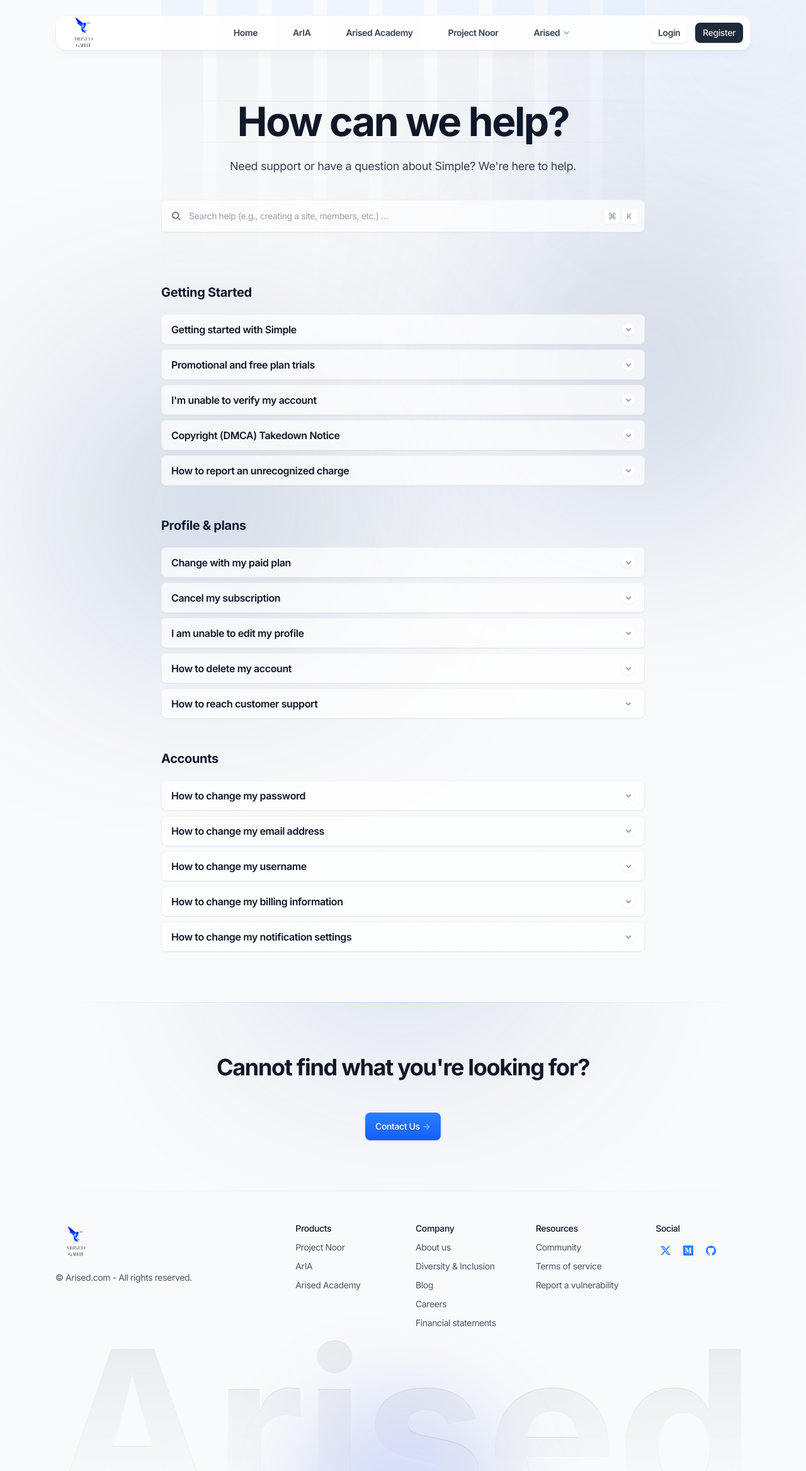
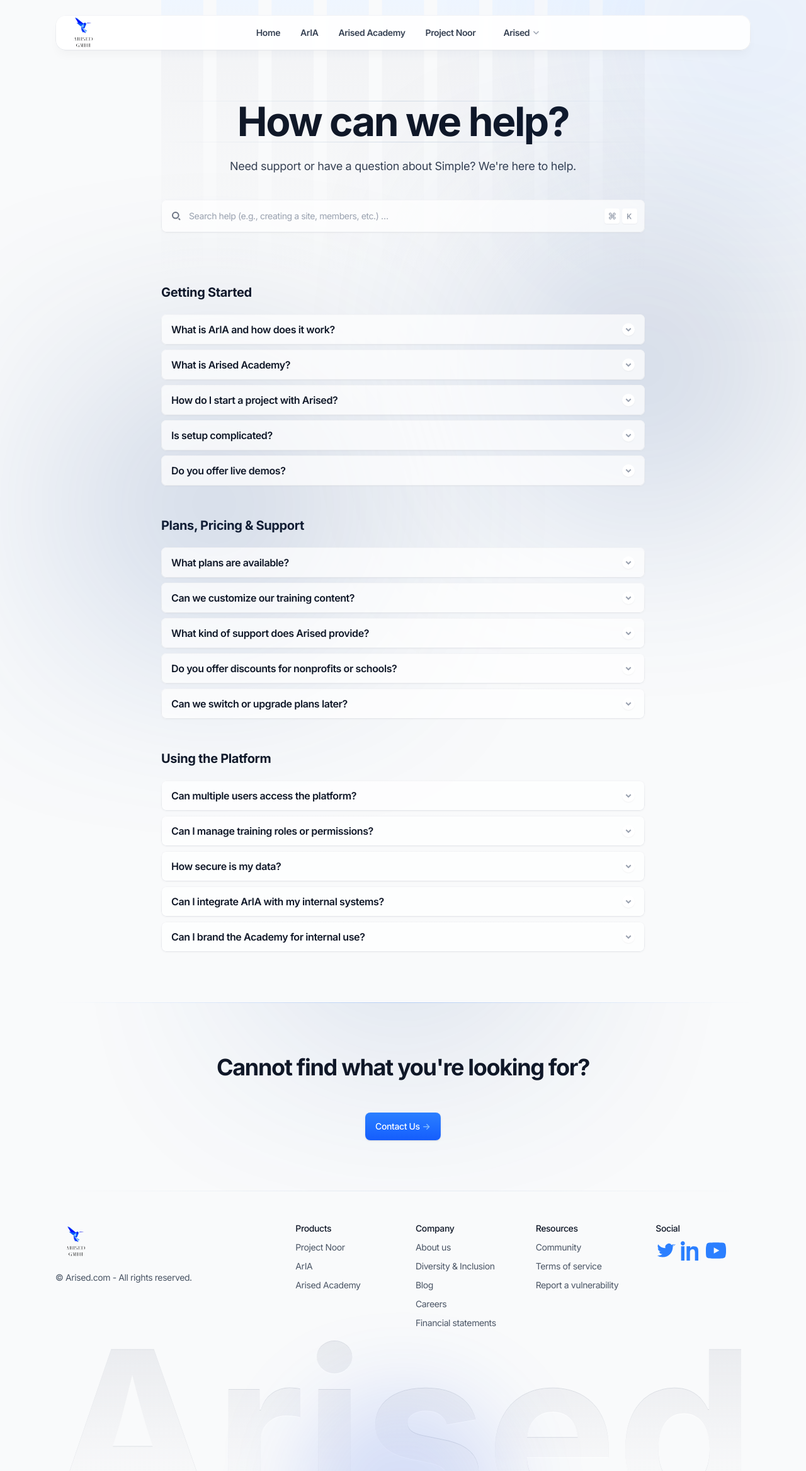
Before and after one commit to yassbek/arised-template, a Next.js app: page /support in a window 1280 px wide. Shown: the whole page at 63% size. Built offline with nearby package versions, Linux system fonts and the light colour scheme.

Commit message:
footer, contact, support changes

```diff
--- a/app/(default)/academy/hero.tsx
+++ b/app/(default)/academy/hero.tsx
@@ -31,7 +31,7 @@
                   </span>
                 </a>
                 <a
-                  href="#contact"
+                  href="/contact"
                   className="btn w-full border border-blue-600 text-blue-600 hover:bg-blue-50 transition sm:w-auto"
                 >
                   Talk to a Training Expert
--- a/app/(default)/academy/page.tsx
+++ b/app/(default)/academy/page.tsx
@@ -3,9 +3,7 @@
 
 import { useRef } from "react";
 import Hero from "./hero";
-import AppList from "@/components/app-list";
 import Cta from "@/components/cta-alternative";
-import Header from "@/components/ui/header";
 import WhatItDoesSection from "@/components/what_it_does_academy";
 import WhoItsForSection from "@/components/who_its_for_academy";
 import HowItWorksSection from "@/components/how-it-works-academy";
@@ -35,7 +33,7 @@
       <Cta
         heading="Create your next project with Arised"
         buttonText="Get a Quote"
-        buttonLink="#0"
+        buttonLink="/contact"
       />
     </>
   );
--- a/app/(default)/aria/page.tsx
+++ b/app/(default)/aria/page.tsx
@@ -26,7 +26,7 @@
       <Cta
         heading="Automize your workflows with ArIA"
         buttonText="Get a Quote"
-        buttonLink="#0"
+        buttonLink="/contact"
       />
     </>
   );
--- a/app/(default)/support/page.tsx
+++ b/app/(default)/support/page.tsx
@@ -1,5 +1,5 @@
 export const metadata = {
-  title: "Support - Simple",
+  title: "Support - Arised",
   description: "Page description",
 };
 
@@ -16,7 +16,7 @@
         className="overflow-hidden"
         heading="Cannot find what you're looking for?"
         buttonText="Contact Us"
-        buttonLink="#0"
+        buttonLink="/contact"
       />
     </>
   );
--- a/components/cta.tsx
+++ b/components/cta.tsx
@@ -30,7 +30,7 @@
             <div className="mx-auto max-w-xs sm:flex sm:max-w-none sm:justify-center">
               <a
                 className="btn group mb-4 w-full bg-linear-to-t from-blue-600 to-blue-500 bg-[length:100%_100%] bg-[bottom] text-white shadow-sm hover:bg-[length:100%_150%] sm:mb-0 sm:w-auto"
-                href="#0"
+                href="/contact"
               >
                 <span className="relative inline-flex items-center">
                   Contact Us!{" "}
--- a/components/faqs-02.tsx
+++ b/components/faqs-02.tsx
@@ -3,87 +3,89 @@
 export default function Faqs() {
   const faqs01 = [
     {
-      question: "Getting started with Simple",
+      question: "What is ArIA and how does it work?",
       answer:
-        "Simple is designed to be user-friendly and intuitive, while Complex is more robust and feature-rich. Both tools are great for creating websites, but Simple is ideal for beginners and small businesses, while Complex is better suited for larger organizations and developers.",
+        "ArIA is our intelligent automation agent that visually integrates with your legacy software — no APIs or code changes required. It observes workflows, learns user behavior, and automates repetitive tasks intelligently.",
     },
     {
-      question: "Promotional and free plan trials",
+      question: "What is Arised Academy?",
       answer:
-        "Yes, but you'll still pay the remainder of the term for the plan you signed up for.",
+        "Arised Academy is a conversational training platform. It simulates realistic dialogue scenarios to train your team in customer service, sales, HR, and more — powered by LLMs.",
     },
     {
-      question: "I'm unable to verify my account",
+      question: "How do I start a project with Arised?",
       answer:
-        "Yes, but you'll still pay the remainder of the term for the plan you signed up for.",
+        "It usually begins with a short workshop to map out your use case. After that, we build a pilot solution, which we refine and scale collaboratively.",
     },
     {
-      question: "Copyright (DMCA) Takedown Notice",
+      question: "Is setup complicated?",
       answer:
-        "Support is available 24/7 via email, chat, and phone. We're here to help you with any questions or concerns you may have.",
+        "Not at all. ArIA is plug-and-play with your existing software, and Academy runs in any browser. No installation, no tech headaches.",
     },
     {
-      question: "How to report an unrecognized charge",
+      question: "Do you offer live demos?",
       answer:
-        "Yes! You can invite clients or coworkers to collaborate on your projects, and they can upload their own content.",
+        "Yes! Reach out through our contact form and we’ll schedule a personalized walkthrough of either platform.",
     },
   ];
 
   const faqs02 = [
     {
-      question: "Change with my paid plan",
+      question: "What plans are available?",
       answer:
-        "Simple is designed to be user-friendly and intuitive, while Complex is more robust and feature-rich. Both tools are great for creating websites, but Simple is ideal for beginners and small businesses, while Complex is better suited for larger organizations and developers.",
+        "We offer modular pricing depending on your needs — from starter pilots to enterprise-scale automation and training. Academy also offers a per-seat or per-module model.",
     },
     {
-      question: "Cancel my subscription",
+      question: "Can we customize our training content?",
       answer:
-        "Yes, but you'll still pay the remainder of the term for the plan you signed up for.",
+        "Absolutely. You can start with ready-made scenarios, or have us build custom dialog flows tailored to your team, brand voice, and use cases.",
     },
     {
-      question: "I am unable to edit my profile",
+      question: "What kind of support does Arised provide?",
       answer:
-        "Yes, but you'll still pay the remainder of the term for the plan you signed up for.",
+        "We offer guided onboarding, real-time monitoring tools, and ongoing support through Slack, email, or direct calls — depending on your plan.",
     },
     {
-      question: "How to delete my account",
+      question: "Do you offer discounts for nonprofits or schools?",
       answer:
-        "Support is available 24/7 via email, chat, and phone. We're here to help you with any questions or concerns you may have.",
+        "Yes — especially for education-focused partners using Project Noor or Arised Academy. Reach out for a tailored quote.",
     },
     {
-      question: "How to reach customer support",
+      question: "Can we switch or upgrade plans later?",
       answer:
-        "Yes! You can invite clients or coworkers to collaborate on your projects, and they can upload their own content.",
+        "Yes, our plans are designed to scale with you. You can upgrade, expand usage, or add features as your needs evolve.",
     },
   ];
 
+
   const faqs03 = [
     {
-      question: "How to change my password",
+      question: "Can multiple users access the platform?",
       answer:
-        "Simple is designed to be user-friendly and intuitive, while Complex is more robust and feature-rich. Both tools are great for creating websites, but Simple is ideal for beginners and small businesses, while Complex is better suited for larger organizations and developers.",
+        "Yes. You can invite collaborators, assign roles, and track performance across users — whether in ArIA or Academy.",
     },
     {
-      question: "How to change my email address",
+      question: "Can I manage training roles or permissions?",
       answer:
-        "Yes, but you'll still pay the remainder of the term for the plan you signed up for.",
+        "Yes. In Academy, you can control access per scenario or module, and assign training tasks to specific roles or departments.",
     },
     {
-      question: "How to change my username",
+      question: "How secure is my data?",
       answer:
-        "Yes, but you'll still pay the remainder of the term for the plan you signed up for.",
+        "We follow strict GDPR-compliant standards, offer secure hosting, and provide optional on-premise deployments for high-security clients.",
     },
     {
-      question: "How to change my billing information",
+      question: "Can I integrate ArIA with my internal systems?",
       answer:
-        "Support is available 24/7 via email, chat, and phone. We're here to help you with any questions or concerns you may have.",
+        "Yes — visually via the UI. ArIA doesn't require APIs, but we can also add logic hooks or hybrid connections if needed.",
     },
     {
-      question: "How to change my notification settings",
+      question: "Can I brand the Academy for internal use?",
       answer:
-        "Yes! You can invite clients or coworkers to collaborate on your projects, and they can upload their own content.",
+        "Yes, we offer white-labeling options, so your teams feel like they're using your own internal platform — not a third-party tool.",
     },
   ];
+
 
   return (
     <section>
@@ -107,7 +109,7 @@
             </div>
             {/* Profile & plans */}
             <div>
-              <h2 className="mb-5 text-xl font-bold">Profile & plans</h2>
+              <h2 className="mb-5 text-xl font-bold">Plans, Pricing & Support</h2>
               <div className="space-y-2">
                 {faqs02.map((faq, index) => (
                   <Accordion
@@ -122,7 +124,7 @@
             </div>
             {/* Accounts */}
             <div>
-              <h2 className="mb-5 text-xl font-bold">Accounts</h2>
+              <h2 className="mb-5 text-xl font-bold">Using the Platform</h2>
               <div className="space-y-2">
                 {faqs03.map((faq, index) => (
                   <Accordion
--- a/components/ui/footer.tsx
+++ b/components/ui/footer.tsx
@@ -7,7 +7,11 @@
       <div className="mx-auto max-w-6xl px-4 sm:px-6">
         {/* Top area: Blocks */}
         <div
-          className={`grid gap-10 py-8 sm:grid-cols-12 md:py-12 ${border ? "border-t [border-image:linear-gradient(to_right,transparent,var(--color-slate-200),transparent)1]" : ""}`}
+          className={`grid gap-10 py-8 sm:grid-cols-12 md:py-12 ${
+            border
+              ? "border-t [border-image:linear-gradient(to_right,transparent,var(--color-slate-200),transparent)1]"
+              : ""
+          }`}
         >
           {/* 1st block */}
           <div className="space-y-2 sm:col-span-12 lg:col-span-4">
@@ -25,29 +29,28 @@
             <ul className="space-y-2 text-sm">
               <li>
                 <Link
+                  href="https://www.project-noor.eu"
                   className="text-gray-600 transition hover:text-gray-900"
-                  href="https://www.project-noor.eu"
                 >
                   Project Noor
                 </Link>
               </li>
               <li>
                 <Link
+                  href="/aria"
                   className="text-gray-600 transition hover:text-gray-900"
-                  href="/aria"
                 >
                   ArIA
                 </Link>
               </li>
               <li>
                 <Link
+                  href="/academy"
                   className="text-gray-600 transition hover:text-gray-900"
-                  href="/academy"
                 >
                   Arised Academy
                 </Link>
               </li>
-
             </ul>
           </div>
 
@@ -57,40 +60,40 @@
             <ul className="space-y-2 text-sm">
               <li>
                 <Link
+                  href="/aboutus"
                   className="text-gray-600 transition hover:text-gray-900"
-                  href="/aboutus"
                 >
                   About us
                 </Link>
               </li>
               <li>
                 <Link
+                  href="#0"
                   className="text-gray-600 transition hover:text-gray-900"
-                  href="#0"
                 >
-                  Diversity & Inclusion
+                  Diversity &amp; Inclusion
                 </Link>
               </li>
               <li>
                 <Link
+                  href="#0"
                   className="text-gray-600 transition hover:text-gray-900"
-                  href="#0"
                 >
                   Blog
                 </Link>
               </li>
               <li>
                 <Link
+                  href="#0"
                   className="text-gray-600 transition hover:text-gray-900"
-                  href="#0"
                 >
                   Careers
                 </Link>
               </li>
               <li>
                 <Link
+                  href="#0"
                   className="text-gray-600 transition hover:text-gray-900"
-                  href="#0"
                 >
                   Financial statements
                 </Link>
@@ -104,24 +107,24 @@
             <ul className="space-y-2 text-sm">
               <li>
                 <Link
+                  href="#0"
                   className="text-gray-600 transition hover:text-gray-900"
-                  href="#0"
                 >
                   Community
                 </Link>
               </li>
               <li>
                 <Link
+                  href="#0"
                   className="text-gray-600 transition hover:text-gray-900"
-                  href="#0"
                 >
                   Terms of service
                 </Link>
               </li>
               <li>
                 <Link
+                  href="#0"
                   className="text-gray-600 transition hover:text-gray-900"
-                  href="#0"
                 >
                   Report a vulnerability
                 </Link>
@@ -132,49 +135,60 @@
           {/* 5th block */}
           <div className="space-y-2 sm:col-span-6 md:col-span-3 lg:col-span-2">
             <h3 className="text-sm font-medium">Social</h3>
-            <ul className="flex gap-1">
+            <ul className="flex gap-2">
+              {/* Twitter */}
               <li>
                 <Link
+                  href="https://twitter.com/ProjNoor"
+                  target="_blank"
+                  rel="noopener noreferrer"
+                  aria-label="Twitter"
                   className="flex items-center justify-center text-blue-500 transition hover:text-blue-600"
-                  href="#0"
-                  aria-label="Twitter"
                 >
                   <svg
+                    xmlns="http://www.w3.org/2000/svg"
+                    viewBox="0 0 24 24"
                     className="h-8 w-8 fill-current"
-                    viewBox="0 0 32 32"
-                    xmlns="http://www.w3.org/2000/svg"
                   >
-                    <path d="m13.063 9 3.495 4.475L20.601 9h2.454l-5.359 5.931L24 23h-4.938l-3.866-4.893L10.771 23H8.316l5.735-6.342L8 9h5.063Zm-.74 1.347h-1.457l8.875 11.232h1.36l-8.778-11.232Z"></path>
+                    <path d="M22.46 6c-.77.35-1.6.58-2.46.69a4.27 4.27 0 0 0 1.88-2.36 8.56 8.56 0 0 1-2.71 1.03 4.26 4.26 0 0 0-7.4 3.89A12.06 12.06 0 0 1 3.15 4.6a4.26 4.26 0 0 0 1.32 5.68A4.2 4.2 0 0 1 2.8 9v.05a4.26 4.26 0 0 0 3.42 4.17 4.3 4.3 0 0 1-1.93.07 4.27 4.27 0 0 0 3.98 2.96 8.54 8.54 0 0 1-5.3 1.83c-.34 0-.67-.02-1-.06a12.07 12.07 0 0 0 6.52 1.91c7.83 0 12.11-6.49 12.11-12.11 0-.18-.01-.36-.02-.54A8.6 8.6 0 0 0 24 4.59a8.52 8.52 0 0 1-2.54.7Z" />
                   </svg>
                 </Link>
               </li>
+
+              {/* LinkedIn */}
               <li>
                 <Link
+                  href="https://linkedin.com/company/project-noor-eu"
+                  target="_blank"
+                  rel="noopener noreferrer"
+                  aria-label="LinkedIn"
                   className="flex items-center justify-center text-blue-500 transition hover:text-blue-600"
-                  href="#0"
-                  aria-label="Medium"
                 >
                   <svg
+                    xmlns="http://www.w3.org/2000/svg"
+                    viewBox="0 0 24 24"
                     className="h-8 w-8 fill-current"
-                    viewBox="0 0 32 32"
-                    xmlns="http://www.w3.org/2000/svg"
                   >
-                    <path d="M23 8H9a1 1 0 0 0-1 1v14a1 1 0 0 0 1 1h14a1 1 0 0 0 1-1V9a1 1 0 0 0-1-1Zm-1.708 3.791-.858.823a.251.251 0 0 0-.1.241V18.9a.251.251 0 0 0 .1.241l.838.823v.181h-4.215v-.181l.868-.843c.085-.085.085-.11.085-.241v-4.887l-2.41 6.131h-.329l-2.81-6.13V18.1a.567.567 0 0 0 .156.472l1.129 1.37v.181h-3.2v-.181l1.129-1.37a.547.547 0 0 0 .146-.472v-4.749a.416.416 0 0 0-.138-.351l-1-1.209v-.181H13.8l2.4 5.283 2.122-5.283h2.971l-.001.181Z"></path>
+                    <path d="M4.98 3.5C4.98 4.88 3.86 6 2.5 6S0 4.88 0 3.5 1.12 1 2.5 1 4.98 2.12 4.98 3.5zM.5 7h4V24h-4V7zm7 0h3.857v2.233h.057c.537-1.017 1.848-2.233 3.803-2.233C20.246 7 21 9.15 21 13.298V24h-4v-9.62c0-2.294-.82-3.86-2.875-3.86-1.568 0-2.505 1.055-2.915 2.075-.15.365-.188.876-.188 1.389V24h-4V7z" />
                   </svg>
                 </Link>
               </li>
+
+              {/* YouTube */}
               <li>
                 <Link
+                  href="https://www.youtube.com/@ProjectNoor-eu"
+                  target="_blank"
+                  rel="noopener noreferrer"
+                  aria-label="YouTube"
                   className="flex items-center justify-center text-blue-500 transition hover:text-blue-600"
-                  href="#0"
-                  aria-label="Github"
                 >
                   <svg
+                    xmlns="http://www.w3.org/2000/svg"
+                    viewBox="0 0 24 24"
                     className="h-8 w-8 fill-current"
-                    viewBox="0 0 32 32"
-                    xmlns="http://www.w3.org/2000/svg"
                   >
-                    <path d="M16 8.2c-4.4 0-8 3.6-8 8 0 3.5 2.3 6.5 5.5 7.6.4.1.5-.2.5-.4V22c-2.2.5-2.7-1-2.7-1-.4-.9-.9-1.2-.9-1.2-.7-.5.1-.5.1-.5.8.1 1.2.8 1.2.8.7 1.3 1.9.9 2.3.7.1-.5.3-.9.5-1.1-1.8-.2-3.6-.9-3.6-4 0-.9.3-1.6.8-2.1-.1-.2-.4-1 .1-2.1 0 0 .7-.2 2.2.8.6-.2 1.3-.3 2-.3s1.4.1 2 .3c1.5-1 2.2-.8 2.2-.8.4 1.1.2 1.9.1 2.1.5.6.8 1.3.8 2.1 0 3.1-1.9 3.7-3.7 3.9.3.4.6.9.6 1.6v2.2c0 .2.1.5.6.4 3.2-1.1 5.5-4.1 5.5-7.6-.1-4.4-3.7-8-8.1-8z"></path>
+                    <path d="M23.5 6.2s-.2-1.6-.8-2.3c-.8-.9-1.7-.9-2.1-1C17.8 2.5 12 2.5 12 2.5s-5.8 0-8.6.4c-.4.1-1.3.1-2.1 1-.6.7-.8 2.3-.8 2.3S0 8.1 0 10v4c0 1.9.2 3.8.2 3.8s.2 1.6.8 2.3c.8.9 1.8.9 2.3 1C6.2 21.5 12 21.5 12 21.5s5.8 0 8.6-.4c.4-.1 1.3-.1 2.1-1 .6-.7.8-2.3.8-2.3S24 15.9 24 14v-4c0-1.9-.5-3.8-.5-3.8zM9.5 15.5v-7l6.5 3.5-6.5 3.5z" />
                   </svg>
                 </Link>
               </li>
@@ -185,7 +199,9 @@
 
       {/* Big text */}
       <div className="relative -mt-16 h-60 w-full -z-10" aria-hidden="true">
-        <div className="pointer-events-none absolute left-1/2 -z-10 -translate-x-1/2 text-center text-[348px] font-bold leading-none before:bg-linear-to-b before:from-gray-200 before:to-gray-100/30 before:to-80% before:bg-clip-text before:text-transparent before:content-['Arised'] after:absolute after:inset-0 after:bg-gray-300/70 after:bg-clip-text after:text-transparent after:mix-blend-darken after:content-['Arised'] after:[text-shadow:0_1px_0_white]"></div>
+        <div
+          className="pointer-events-none absolute left-1/2 -z-10 -translate-x-1/2 text-center text-[348px] font-bold leading-none before:bg-linear-to-b before:from-gray-200 before:to-gray-100/30 before:to-80% before:bg-clip-text before:text-transparent before:content-['Arised'] after:absolute after:inset-0 after:bg-gray-300/70 after:bg-clip-text after:text-transparent after:mix-blend-darken after:content-['Arised'] after:[text-shadow:0_1px_0_white]"
+        ></div>
         {/* Glow */}
         <div
           className="absolute bottom-0 left-1/2 -translate-x-1/2 translate-y-2/3"
--- a/components/ui/header.tsx
+++ b/components/ui/header.tsx
@@ -8,16 +8,16 @@
     <header className="fixed top-2 z-30 w-full md:top-6">
       <div className="mx-auto max-w-6xl px-4 sm:px-6">
         <div className="relative flex h-14 items-center justify-between gap-3 rounded-2xl bg-white/90 px-3 shadow-lg shadow-black/[0.03] backdrop-blur-xs before:pointer-events-none before:absolute before:inset-0 before:rounded-[inherit] before:border before:border-transparent before:[background:linear-gradient(var(--color-gray-100),var(--color-gray-200))_border-box] before:[mask-composite:exclude_!important] before:[mask:linear-gradient(white_0_0)_padding-box,_linear-gradient(white_0_0)]">
-          {/* Site branding */}
-          <div className="flex flex-1 items-center">
+
+          {/* Left: Logo */}
+          <div className="flex items-center">
             <Logo />
           </div>
 
-          {/* Desktop navigation */}
-          <nav className="hidden md:flex md:grow">
-            {/* Desktop menu links */}
-            <ul className="flex grow flex-wrap items-center justify-center gap-4 text-sm lg:gap-8">
-              <li className="px-3 py-1">
+          {/* Center: Navigation */}
+          <nav className="absolute left-1/2 top-1/2 -translate-x-1/2 -translate-y-1/2 hidden md:flex">
+            <ul className="flex flex-wrap items-center gap-4 text-sm lg:gap-8">
+              <li>
                 <Link
                   href="/"
                   className="flex items-center text-gray-700 transition hover:text-gray-900 font-semibold"
@@ -25,7 +25,7 @@
                   Home
                 </Link>
               </li>
-              <li className="px-3 py-1">
+              <li>
                 <Link
                   href="/aria"
                   className="flex items-center text-gray-700 transition hover:text-gray-900 font-semibold"
@@ -33,7 +33,7 @@
                   ArIA
                 </Link>
               </li>
-              <li className="px-3 py-1">
+              <li>
                 <Link
                   href="/academy"
                   className="flex items-center text-gray-700 transition hover:text-gray-900 font-semibold"
@@ -41,18 +41,16 @@
                   Arised Academy
                 </Link>
               </li>
-              <li className="px-3 py-1">
+              <li>
                 <Link
                   href="https://www.project-noor.eu"
                   className="flex items-center text-gray-700 transition hover:text-gray-900 font-semibold"
                 >
                   Project Noor
                 </Link>
-                </li>
-                {/* 1st level: hover */}
-                <Dropdown title="Arised">
-                  {/* 2nd level: hover */}
-                  <li>
+              </li>
+              <Dropdown title="Arised">
+                <li>
                   <Link
                     href="/aboutus"
                     className="flex rounded-lg px-2 py-1.5 text-sm text-gray-700 hover:bg-gray-100"
@@ -62,7 +60,7 @@
                 </li>
                 <li>
                   <Link
-                    href="/apps"
+                    href="/contact"
                     className="flex rounded-lg px-2 py-1.5 text-sm text-gray-700 hover:bg-gray-100"
                   >
                     Contact
@@ -80,27 +78,10 @@
             </ul>
           </nav>
 
-          {/* Desktop sign in links */}
-          <ul className="flex flex-1 items-center justify-end gap-3">
-            <li>
-              <Link
-                href="/signin"
-                className="btn-sm bg-white text-gray-800 shadow-sm hover:bg-gray-50"
-              >
-                Login
-              </Link>
-            </li>
-            <li>
-              <Link
-                href="/signup"
-                className="btn-sm bg-gray-800 text-gray-200 shadow-sm hover:bg-gray-900"
-              >
-                Register
-              </Link>
-            </li>
-          </ul>
-
-          <MobileMenu />
+          {/* Right: Mobile menu only */}
+          <div className="md:hidden">
+            <MobileMenu />
+          </div>
         </div>
       </div>
     </header>
```
Also changed, not shown: app/(default)/aboutus/page.tsx (+2 -7 lines), app/(default)/contact/hero.tsx (added, +155 -0 lines), app/(default)/contact/page.tsx (added, +16 -0 lines).
